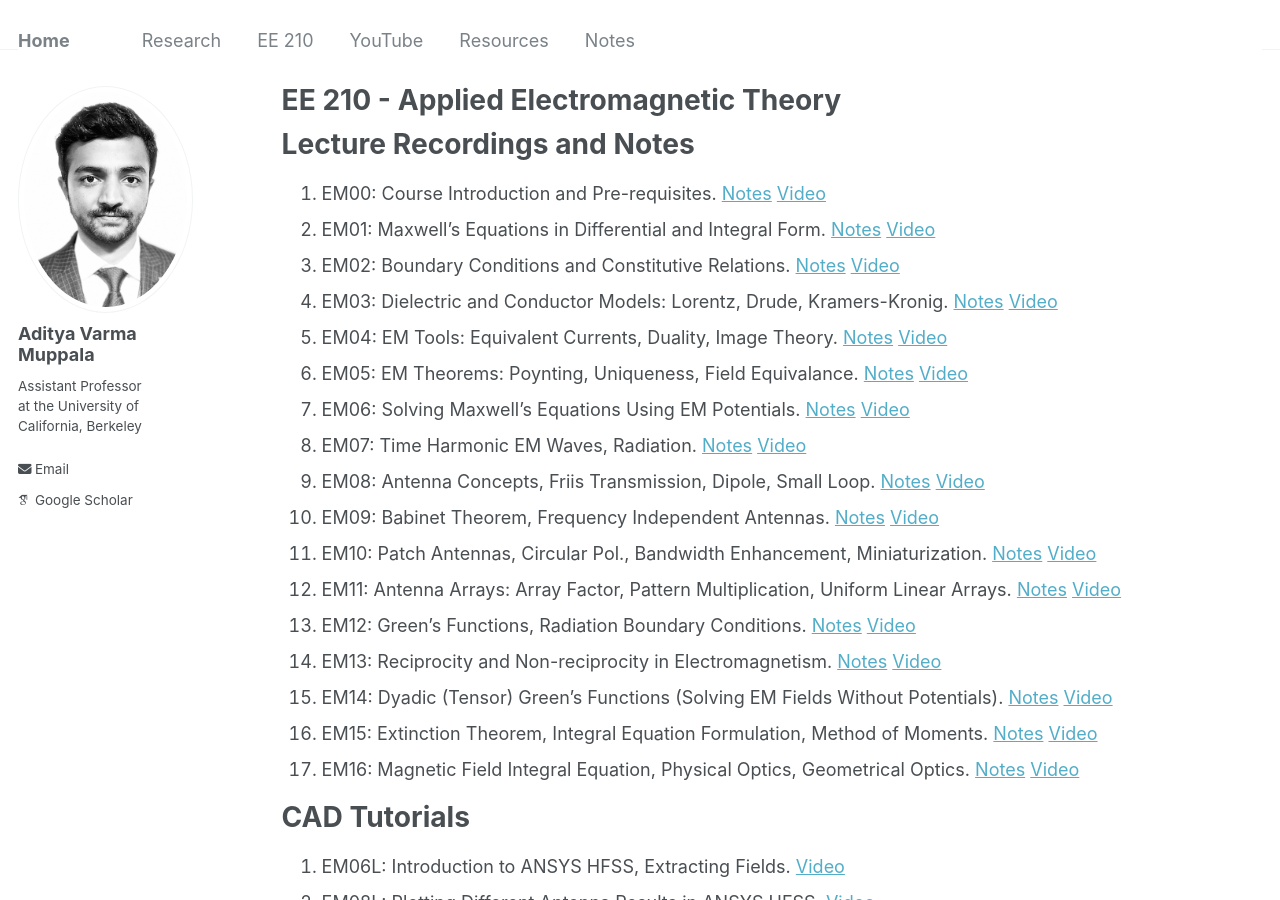
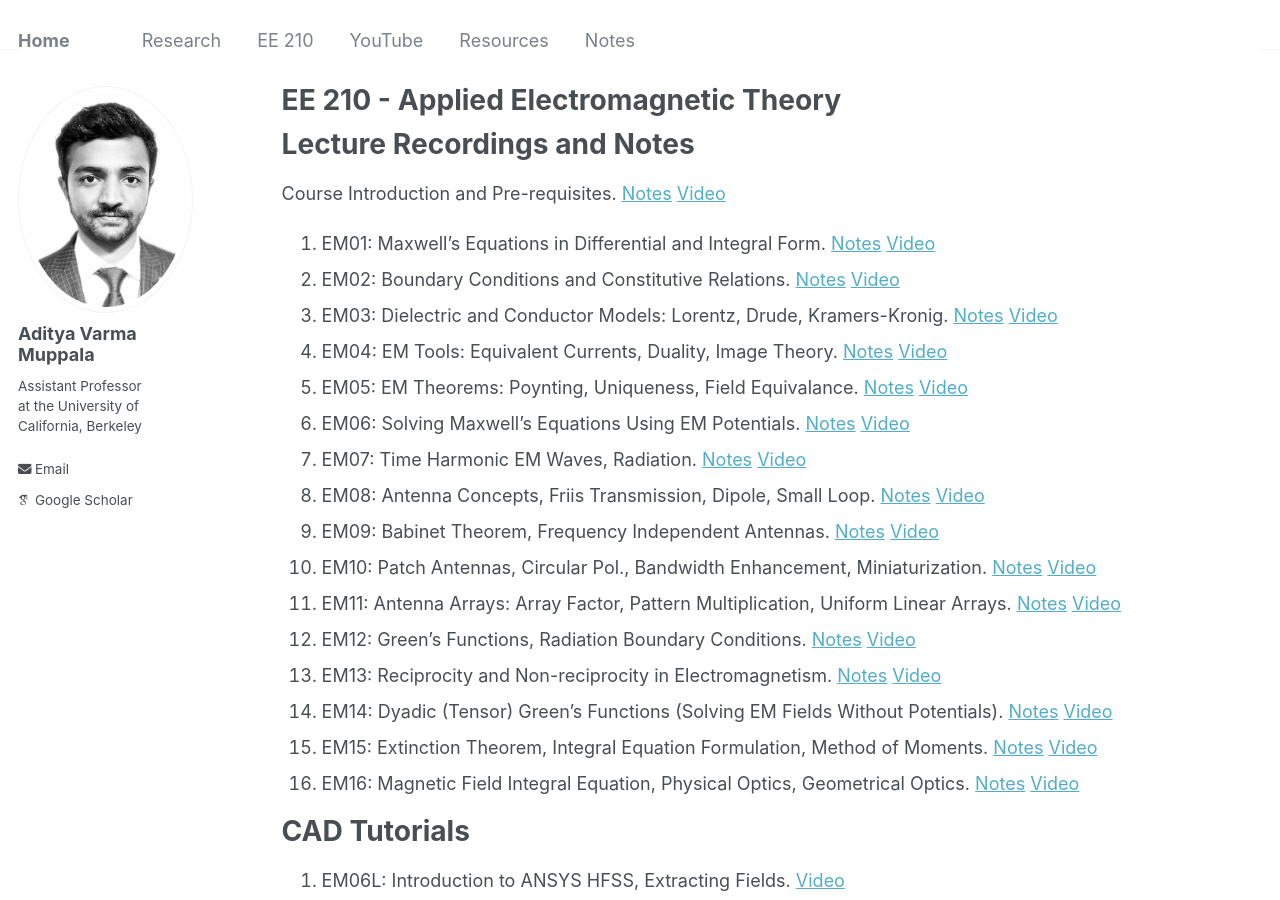
Before and after one commit to AdityaMuppala/adityamuppala.github.io, a Jekyll site: the page built from _pages/teaching210.md, in a window 1280 px wide and 900 px high. Built offline with Jekyll 4.4.1, drawn with Linux system fonts in a browser that asks for light colours; some web fonts are replaced.

Commit message:
Update teaching210.md

```diff
--- a/_pages/teaching210.md
+++ b/_pages/teaching210.md
@@ -7,7 +7,7 @@ permalink: /teaching210/
 
 # Lecture Recordings and Notes
 
-0. EM00: Course Introduction and Pre-requisites. [Notes](https://adityamuppala.github.io/assets/Notes_EE210/EE210_Supplementary_Notes.pdf) [Video](https://youtu.be/St917qVTUJo)
+Course Introduction and Pre-requisites. [Notes](https://adityamuppala.github.io/assets/Notes_EE210/EE210_Supplementary_Notes.pdf) [Video](https://youtu.be/St917qVTUJo)
 1. EM01: Maxwell's Equations in Differential and Integral Form. [Notes](https://adityamuppala.github.io/assets/Notes_EE210/EM01.pdf) [Video](https://youtu.be/WmTQY7kPQe0)
 2. EM02: Boundary Conditions and Constitutive Relations. [Notes](https://adityamuppala.github.io/assets/Notes_EE210/EM02.pdf) [Video](https://youtu.be/UDKxtX8xlu0)
 3. EM03: Dielectric and Conductor Models: Lorentz, Drude, Kramers-Kronig. [Notes](https://adityamuppala.github.io/assets/Notes_EE210/EM03_Dielectric_Models.pdf) [Video](https://youtu.be/xBA-2vhAPTw)
```
